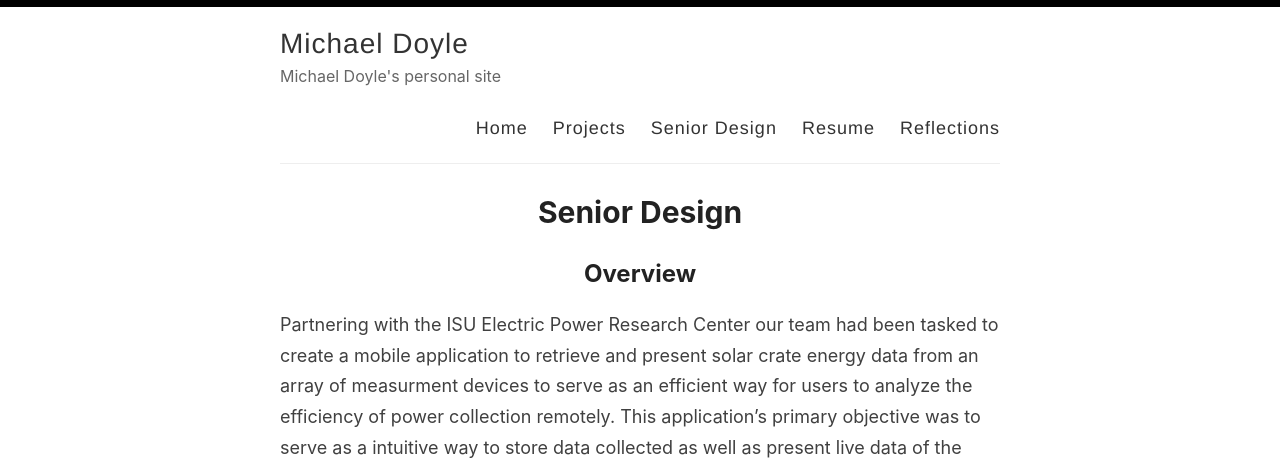
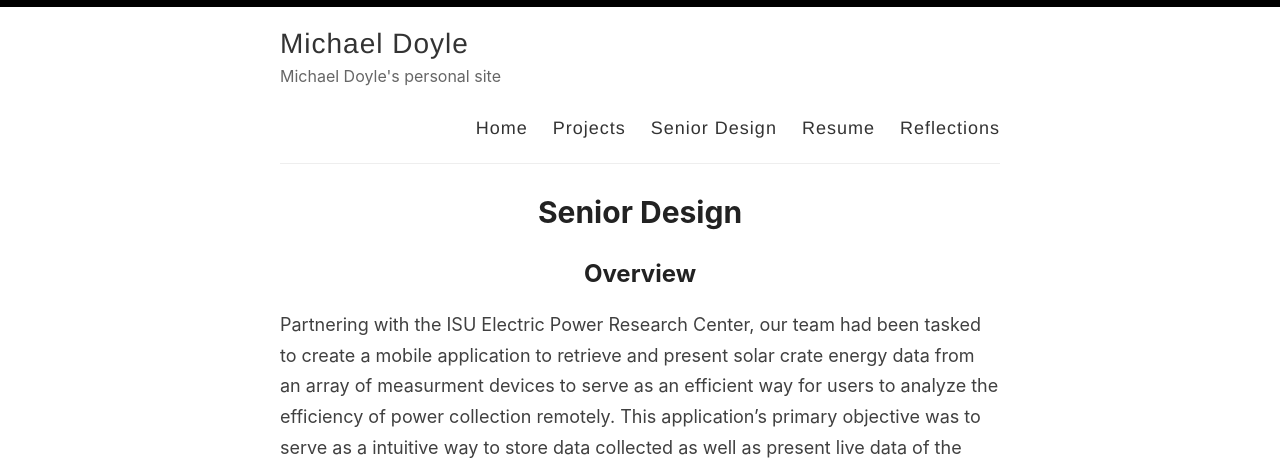
Before and after one commit to francidollars/francidollars.github.io, a Jekyll site: the page built from _pages/sd.md, in a window 1280 px wide. Shown: the top 468 px of the page. Built offline with Jekyll 4.4.1, drawn with Linux system fonts in a browser that asks for light colours; some of the changed text lies outside the part shown.

Commit message:
Update sd.md

```diff
--- a/_pages/sd.md
+++ b/_pages/sd.md
@@ -5,7 +5,7 @@
 ---
 
 ## Overview
-Partnering with the ISU Electric Power Research Center our team had been tasked to create a mobile application to retrieve and present solar crate energy data from an array of measurment devices to serve as an efficient way for users to analyze the efficiency of power collection remotely. This application's primary objective was to serve as a intuitive way to store data collected as well as present live data of the current readings at the crate.
+Partnering with the ISU Electric Power Research Center, our team had been tasked to create a mobile application to retrieve and present solar crate energy data from an array of measurment devices to serve as an efficient way for users to analyze the efficiency of power collection remotely. This application's primary objective was to serve as a intuitive way to store data collected as well as present live data of the current readings at the crate.
 
 <div style="display:flex;align-items:center;">
   <div style="flex:50%;padding:5px;">
@@ -17,7 +17,7 @@
 </div>
 
 ### My Role
-Team Lead / Backend Engineer
+Team Lead, Backend Engineer
 
 #### Big Picture Contribution
 Help design backend components, establishing connections to crate, database, and frontend users. Facilate advisor and team meetings, ensuring team members are doing their part well mantaining healthy communication of ideas and hurdles with advisor team
```
